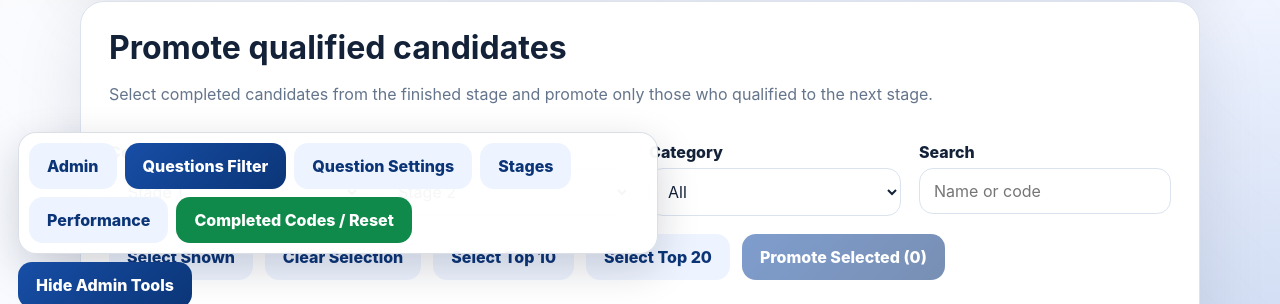
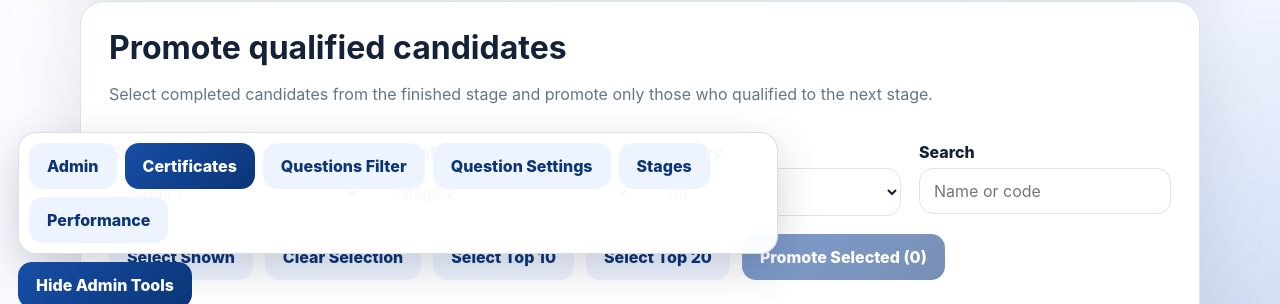
Before and after one commit to kkinging47-prog/mezzopedia-contest-questions-app, a Next.js app: page /admin/stages in a window 1280 px wide. Both pictures are taken after a click on the button "Admin Tools". Shown: the part 474-778 px from the top of the page. Built offline with nearby package versions, Linux system fonts and the light colour scheme; no server answers.

Commit message:
Add certificates shortcut

```diff
--- a/src/components/AdminQuickLinks.tsx
+++ b/src/components/AdminQuickLinks.tsx
@@ -9,50 +9,18 @@ export default function AdminQuickLinks() {
   if (!pathname?.startsWith('/admin')) return null;
 
   return (
-    <div
-      className="no-print"
-      style={{
-        position: 'fixed',
-        left: 18,
-        bottom: 18,
-        zIndex: 50,
-        display: 'flex',
-        flexDirection: 'column',
-        alignItems: 'flex-start',
-        gap: 8,
-        maxWidth: 'calc(100vw - 36px)'
-      }}
-    >
+    <div className="no-print" style={{ position: 'fixed', left: 18, bottom: 18, zIndex: 50, display: 'flex', flexDirection: 'column', alignItems: 'flex-start', gap: 8, maxWidth: 'calc(100vw - 36px)' }}>
       {open && (
-        <div
-          style={{
-            display: 'flex',
-            gap: 8,
-            flexWrap: 'wrap',
-            alignItems: 'center',
-            padding: 10,
-            borderRadius: 18,
-            background: 'rgba(255,255,255,0.96)',
-            boxShadow: '0 14px 40px rgba(15, 23, 42, 0.18)',
-            border: '1px solid rgba(148, 163, 184, 0.35)',
-            maxWidth: 640
-          }}
-        >
+        <div style={{ display: 'flex', gap: 8, flexWrap: 'wrap', alignItems: 'center', padding: 10, borderRadius: 18, background: 'rgba(255,255,255,0.96)', boxShadow: '0 14px 40px rgba(15, 23, 42, 0.18)', border: '1px solid rgba(148, 163, 184, 0.35)', maxWidth: 760 }}>
           <a className="btn btn-light" href="/admin">Admin</a>
-          <a className="btn btn-primary" href="/admin/questions">Questions Filter</a>
+          <a className="btn btn-primary" href="/admin/certificates">Certificates</a>
+          <a className="btn btn-light" href="/admin/questions">Questions Filter</a>
           <a className="btn btn-light" href="/admin/question-settings">Question Settings</a>
           <a className="btn btn-light" href="/admin/stages">Stages</a>
           <a className="btn btn-light" href="/admin/performance">Performance</a>
-          <a className="btn btn-success" href="/admin/completed-codes">Completed Codes / Reset</a>
         </div>
       )}
-      <button
-        type="button"
-        className="btn btn-primary"
-        onClick={() => setOpen(value => !value)}
-        aria-expanded={open}
-        aria-label="Toggle admin tools"
-      >
+      <button type="button" className="btn btn-primary" onClick={() => setOpen(value => !value)} aria-expanded={open} aria-label="Toggle admin tools">
         {open ? 'Hide Admin Tools' : 'Admin Tools'}
       </button>
     </div>
```
